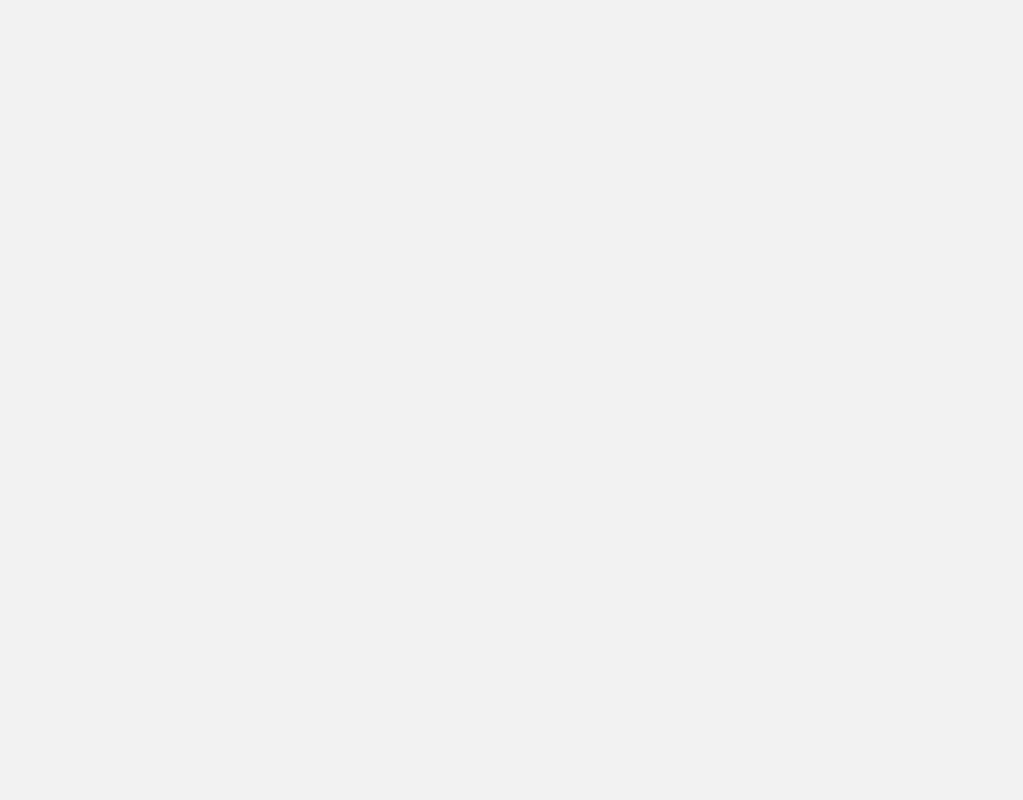
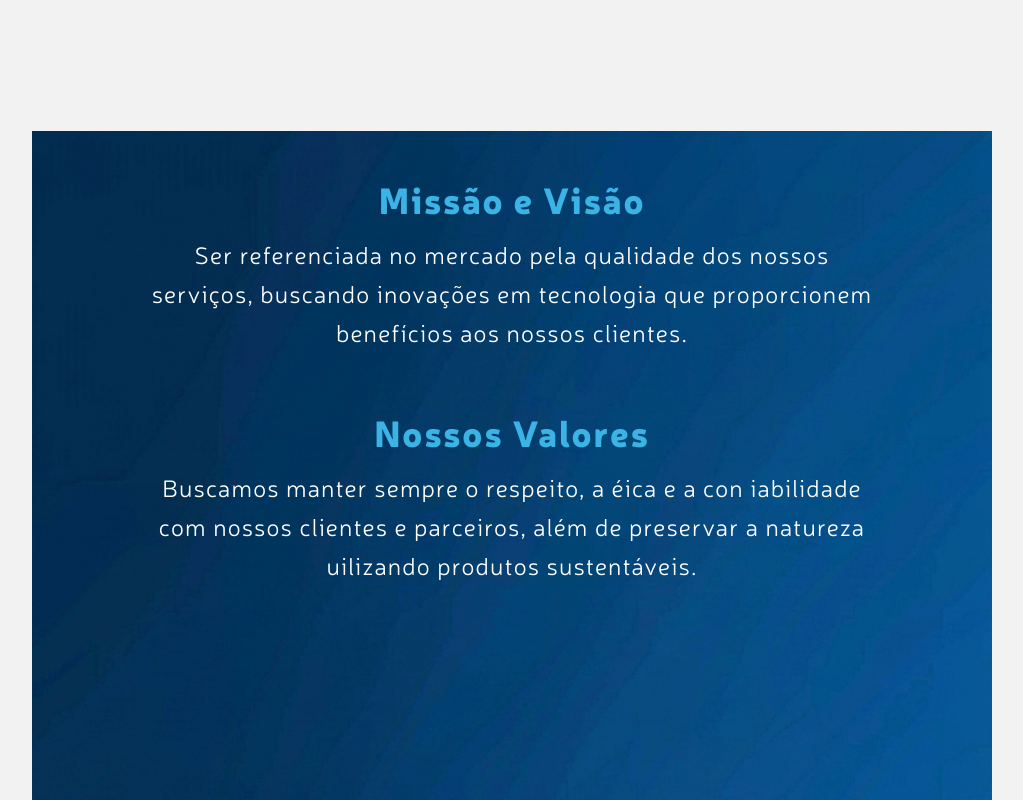
Before and after one commit to GabeGreison/brazlink-website, a Next.js app: page / in a window 1280 px wide. Shown: the part 5740-6540 px from the top of the page, without its empty margins (128-1151 px from the left). Before the commit the page ends 5871 px from the top, so only its background shows below. Built offline with nearby package versions, Linux system fonts and the light colour scheme.

Commit message:
created values section hero

```diff
--- /dev/null
+++ b/src/app/components/values-hero/index.tsx
@@ -0,0 +1,45 @@
+export default function ValuesHero() {
+  return (
+    <section className="w-full h-[80vh] md:h-full">
+      <div className="relative w-full h-full">
+        <img
+          src="/images/rocket.png"
+          alt="rocket"
+          className="w-full h-full object-cover brightness-150"
+        />
+
+        <div className="
+          absolute inset-0
+          flex flex-col items-center
+          text-center
+           pt-2 md:pt-2
+          px-6
+        ">
+          <div className="flex flex-col pb-5 pt-10 md:max-w-[80%]">
+            <h2 className="text-2xl md:text-4xl text-brand-light font-bold tracking-wider mb-2 md:mb-4">
+              Missão e Visão
+            </h2>
+            <p className="text-white text-xl md:text-2xl tracking-wider leading-tight md:leading-relaxed">
+              Ser referenciada no mercado pela qualidade dos
+              nossos serviços, buscando inovações em tecnologia
+              que proporcionem benefícios aos nossos clientes.
+            </p>
+          </div>
+
+          <div className="flex flex-col pb-5 pt-10 md:max-w-[80%]">
+            <h2 className="text-2xl md:text-4xl text-brand-light font-bold tracking-wider mb-2 md:mb-4">
+              Nossos Valores
+            </h2>
+            <p className="text-white text-xl md:text-2xl tracking-wider leading-tight md:leading-relaxed">
+              Buscamos manter sempre o respeito, a éica e a
+              con iabilidade com nossos clientes e parceiros, além
+              de preservar a natureza uilizando produtos
+              sustentáveis.
+            </p>
+          </div>
+        </div>
+
+      </div>
+    </section>
+  );
+}
--- a/src/app/page.tsx
+++ b/src/app/page.tsx
@@ -8,6 +8,7 @@ import GalleryCarousel from "./components/gallery-carousel";
 import SolutionsSection from "./components/solutions-section";
 import ProductsSection from "./components/products-section";
 import SummarySection from "./components/summary-section";
+import ValuesHero from "./components/values-hero";
 
 export default function Home() {
   return (
@@ -21,6 +22,7 @@ export default function Home() {
     <GalleryCarousel />
     <SolutionsSection/>
     <ProductsSection />
+    <ValuesHero/>
     <FloatingButton/>
     </div>
    </div>
```
Also changed, not shown: public/images/rocket.png (added).
